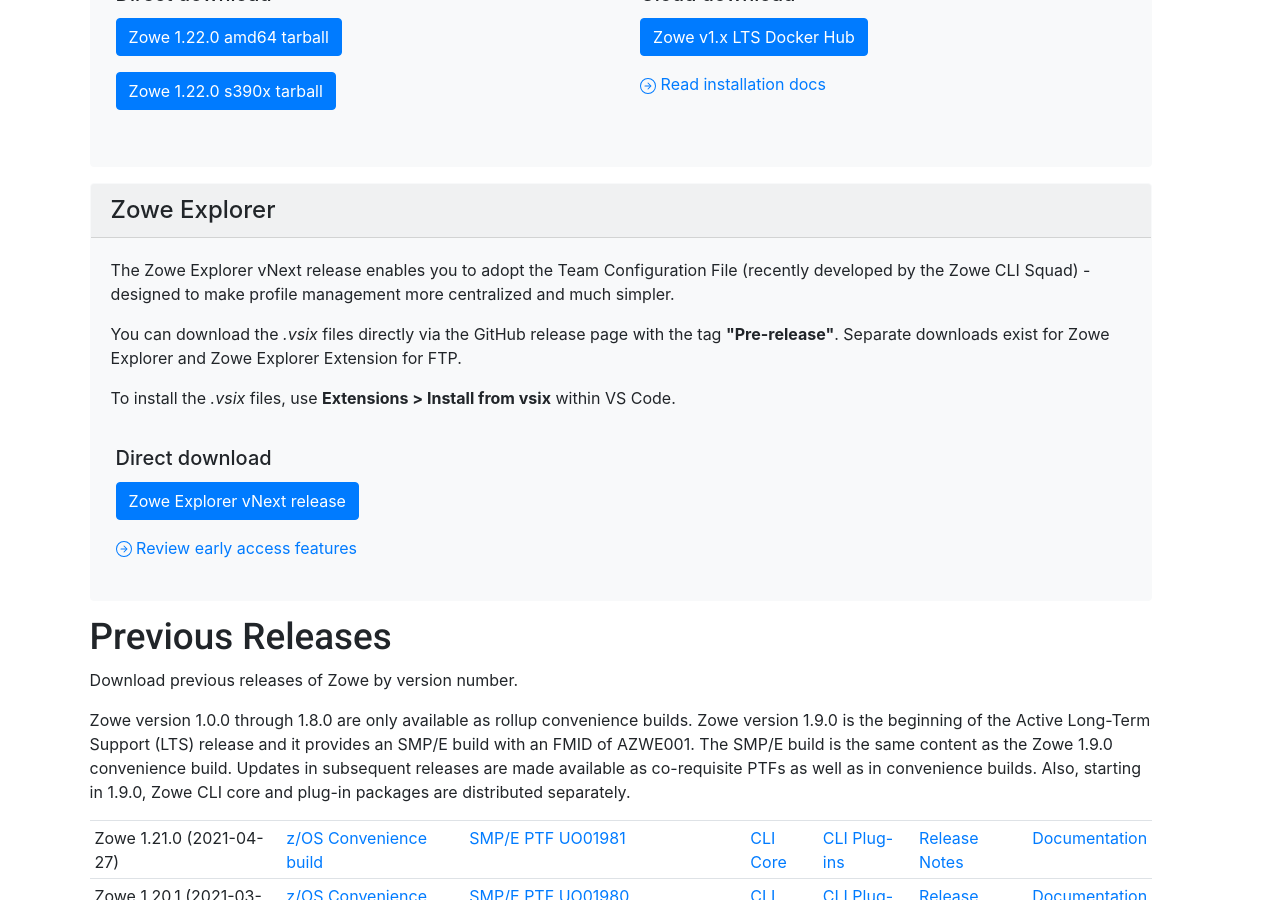
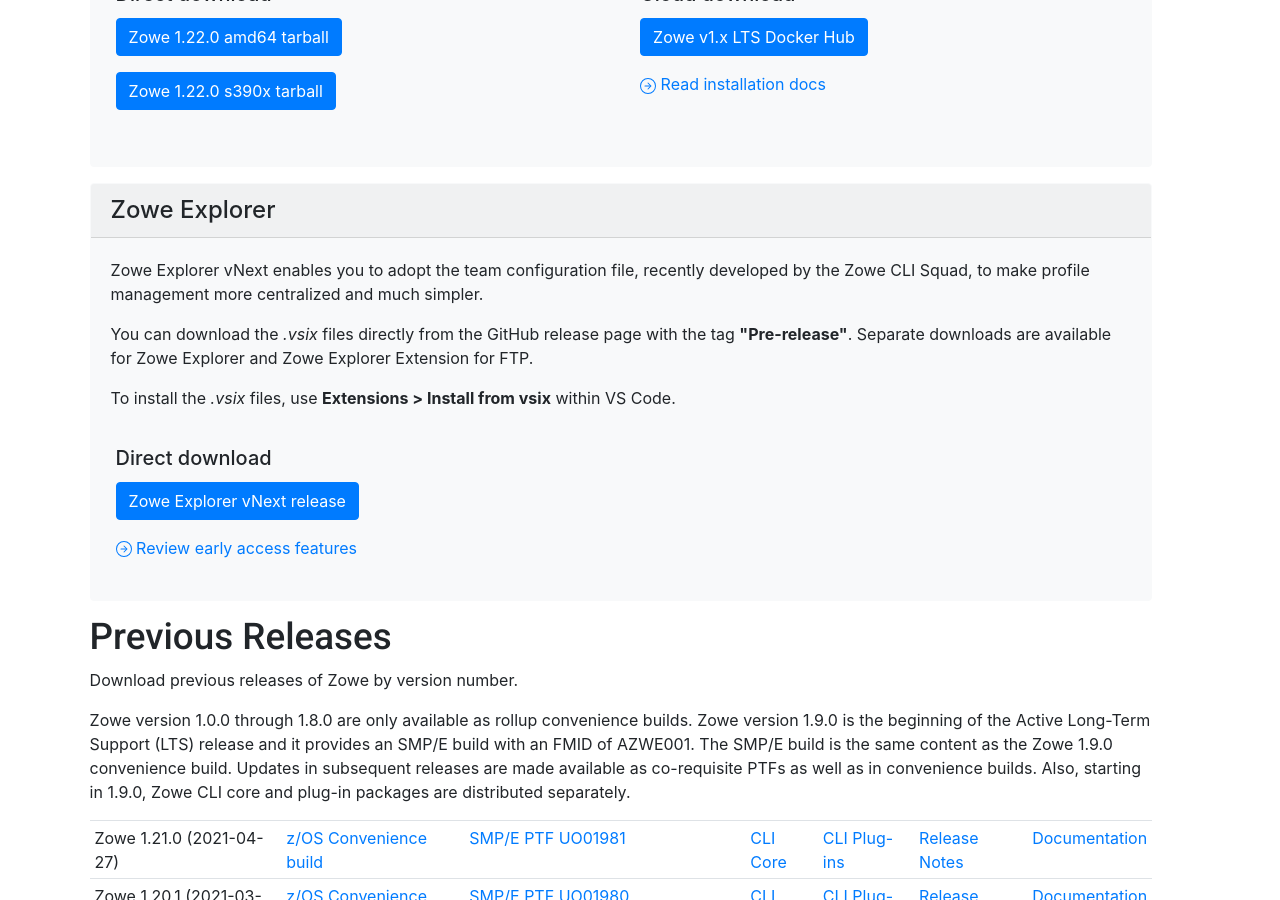
Before and after one commit to zowe/zowe.github.io, a Jekyll site: the page built from download.md, in a window 1280 px wide and 900 px high, scrolled down 1767 px. Built offline with Jekyll 4.4.1, drawn with Linux system fonts in a browser that asks for light colours; our own code applies the rules of GitHub Pages for plain Markdown files.

Commit message:
Update ZE card
Signed-off-by: Richelle Anne Craw <richelleanne.craw@broadcom.com>

```diff
--- a/download.md
+++ b/download.md
@@ -140,8 +140,8 @@
   <div class="card bg-light border-light mb-3">
   <h4 class="card-header">Zowe Explorer</h4>
     <div class="card-body">
-    <p class="card-text">The Zowe Explorer vNext release enables you to adopt the Team Configuration File (recently developed by the Zowe CLI Squad) - designed to make profile management more centralized and much simpler.</p>
-    <p class="card-text">You can download the <em>.vsix</em> files directly via the GitHub release page with the tag <b>"Pre-release"</b>. Separate downloads exist for Zowe Explorer and Zowe Explorer Extension for FTP.</p>
+    <p class="card-text">Zowe Explorer vNext enables you to adopt the team configuration file, recently developed by the Zowe CLI Squad, to make profile management more centralized and much simpler.</p>
+    <p class="card-text">You can download the <em>.vsix</em> files directly from the GitHub release page with the tag <b>"Pre-release"</b>. Separate downloads are available for Zowe Explorer and Zowe Explorer Extension for FTP.</p>
     <p class="card-text">To install the <em>.vsix</em> files, use <b>Extensions > Install from vsix</b> within VS Code.</p>
         <div class="row">
           <div class="card-body">
```
